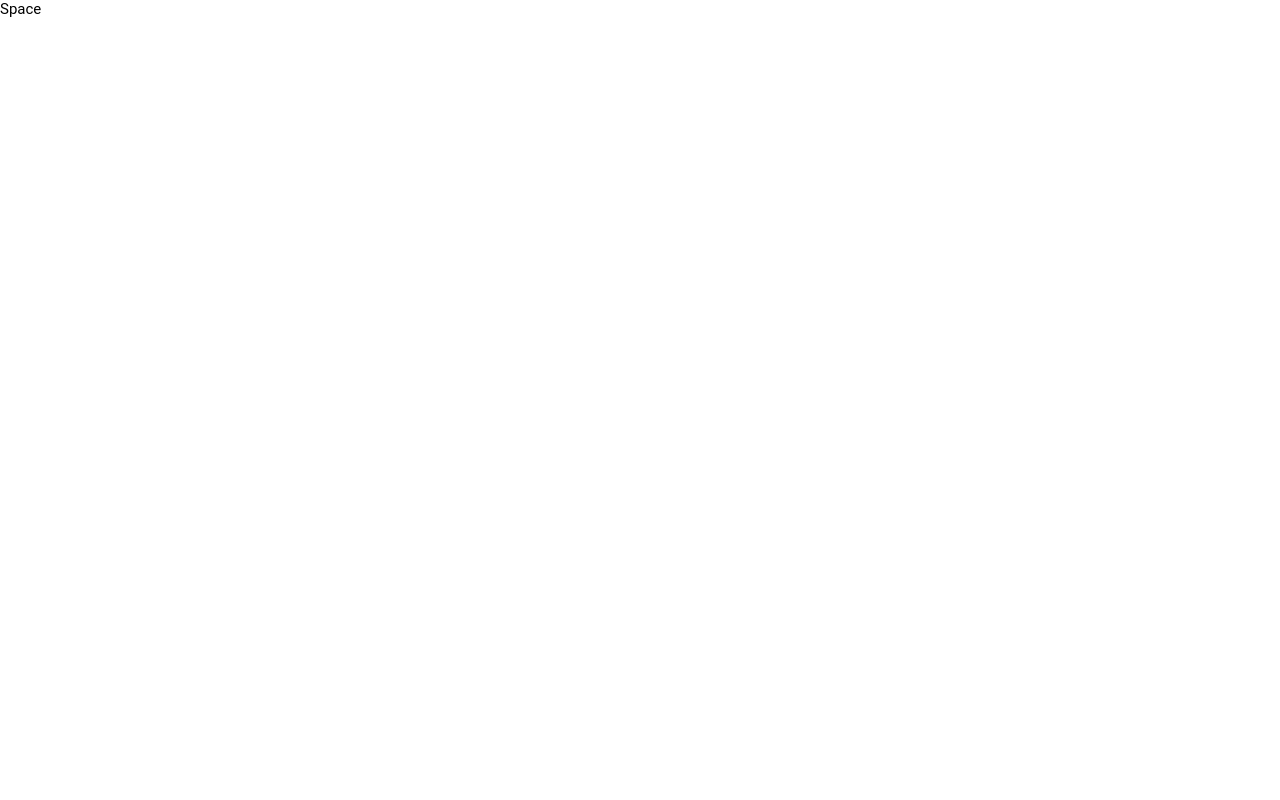
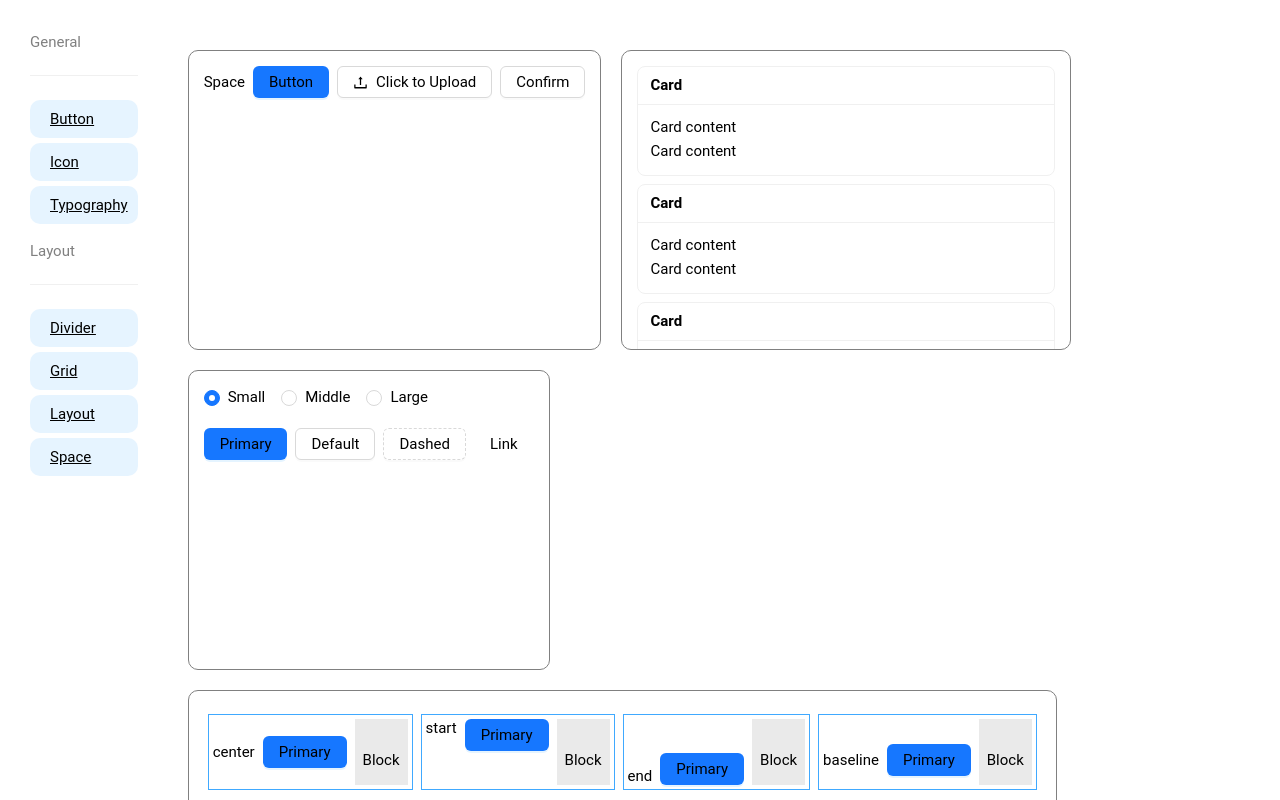
Before and after one commit to Pallab6Sense/AntD-Components, a Next.js app: page /space in a window 1280 px wide. Shown: the top 800 px of the page. Built offline with nearby package versions, Linux system fonts and the light colour scheme.

Commit message:
Space Component done 9:55 PM

```diff
--- a/pages/space.js
+++ b/pages/space.js
@@ -1,7 +1,288 @@
-const Space = () => {
-    return (
-        <>Space</>
-     );
-}
+import Navigation from '@/Components/Navigation';
+import {
+  UploadOutlined,
+  CommentOutlined,
+  DownloadOutlined,
+  EllipsisOutlined,
+  HeartOutlined,
+  LikeOutlined,
+  MailOutlined,
+  MobileOutlined,
+  ShareAltOutlined,
+  StarOutlined,
+  WarningOutlined,
+} from '@ant-design/icons';
+import {
+  Button,
+  Popconfirm,
+  Space,
+  Upload,
+  Card,
+  Radio,
+  Slider,
+  Typography,
+  Divider,
+  Dropdown,
+  Menu,
+  Tooltip,
+} from 'antd';
+import { useState } from 'react';
+const Sp_ace = () => {
+  const [size, setSize] = useState('small');
 
-export default Space;
+  const [size1, setSize1] = useState(8);
+
+  return (
+    <>
+      <div className="container">
+        <Navigation />
+
+        <div className="space-container">
+
+          <div className="spaceExample1">
+            <Space>
+              Space
+              <Button type="primary">Button</Button>
+              <Upload>
+                <Button>
+                  <UploadOutlined /> Click to Upload
+                </Button>
+              </Upload>
+              <Popconfirm
+                title="Are you sure delete this task?"
+                okText="Yes"
+                cancelText="No"
+              >
+                <Button>Confirm</Button>
+              </Popconfirm>
+            </Space>
+          </div>
+
+          <div className="spaceExample2">
+            <Space
+              direction="vertical"
+              size="small"
+              style={{
+                display: 'flex',
+              }}
+            >
+              <Card title="Card" size="small">
+                <p>Card content</p>
+                <p>Card content</p>
+              </Card>
+              <Card title="Card" size="small">
+                <p>Card content</p>
+                <p>Card content</p>
+              </Card>
+              <Card title="Card" size="small">
+                <p>Card content</p>
+                <p>Card content</p>
+              </Card>
+            </Space>
+          </div>
+
+          <div className="spaceExample3">
+            <Radio.Group value={size} onChange={(e) => setSize(e.target.value)}>
+              <Radio value="small">Small</Radio>
+              <Radio value="middle">Middle</Radio>
+              <Radio value="large">Large</Radio>
+            </Radio.Group>
+            <br />
+            <br />
+            <Space size={size}>
+              <Button type="primary">Primary</Button>
+              <Button>Default</Button>
+              <Button type="dashed">Dashed</Button>
+              <Button type="link">Link</Button>
+            </Space>
+          </div>
+
+          <div className="spaceExample4">
+            <div className="space-align-container">
+              <div className="space-align-block">
+                <Space align="center">
+                  center
+                  <Button type="primary">Primary</Button>
+                  <span className="mock-block">Block</span>
+                </Space>
+              </div>
+              <div className="space-align-block">
+                <Space align="start">
+                  start
+                  <Button type="primary">Primary</Button>
+                  <span className="mock-block">Block</span>
+                </Space>
+              </div>
+              <div className="space-align-block">
+                <Space align="end">
+                  end
+                  <Button type="primary">Primary</Button>
+                  <span className="mock-block">Block</span>
+                </Space>
+              </div>
+              <div className="space-align-block">
+                <Space align="baseline">
+                  baseline
+                  <Button type="primary">Primary</Button>
+                  <span className="mock-block">Block</span>
+                </Space>
+              </div>
+            </div>
+          </div>
+
+          <div className="spaceExample5">
+            <Slider value={size1} onChange={(value) => setSize1(value)} />
+            <br />
+            <br />
+            <Space size={size}>
+              <Button type="primary">Primary</Button>
+              <Button>Default</Button>
+              <Button type="dashed">Dashed</Button>
+              <Button type="link">Link</Button>
+            </Space>
+          </div>
+
+          <div className="spaceExample6">
+            <Space size={[8, 16]} wrap>
+              {new Array(20).fill(null).map((_, index) => (
+                <Button key={index}>Button</Button>
+              ))}
+            </Space>
+          </div>
+
+          <div className="spaceExample7">
+            <Space split={<Divider type="vertical" />}>
+              <Typography.Link>Link</Typography.Link>
+              <Typography.Link>Link</Typography.Link>
+              <Typography.Link>Link</Typography.Link>
+            </Space>
+          </div>
+
+          <div className="spaceExample8">
+            <Space.Compact block>
+              <Tooltip title="Like">
+                <Button icon={<LikeOutlined />} />
+              </Tooltip>
+              <Tooltip title="Comment">
+                <Button icon={<CommentOutlined />} />
+              </Tooltip>
+              <Tooltip title="Star">
+                <Button icon={<StarOutlined />} />
+              </Tooltip>
+              <Tooltip title="Heart">
+                <Button icon={<HeartOutlined />} />
+              </Tooltip>
+              <Tooltip title="Share">
+                <Button icon={<ShareAltOutlined />} />
+              </Tooltip>
+              <Tooltip title="Download">
+                <Button icon={<DownloadOutlined />} />
+              </Tooltip>
+              <Dropdown
+                placement="bottomRight"
+                overlay={
+                  <Menu
+                    items={[
+                      {
+                        key: '1',
+                        label: 'Report',
+                        icon: <WarningOutlined />,
+                      },
+                      {
+                        key: '2',
+                        label: 'Mail',
+                        icon: <MailOutlined />,
+                      },
+                      {
+                        key: '3',
+                        label: 'Mobile',
+                        icon: <MobileOutlined />,
+                      },
+                    ]}
+                  />
+                }
+                trigger={['click']}
+              >
+                <Button icon={<EllipsisOutlined />} />
+              </Dropdown>
+            </Space.Compact>
+            <br />
+            <Space.Compact block>
+              <Button type="primary">Button 1</Button>
+              <Button type="primary">Button 2</Button>
+              <Button type="primary">Button 3</Button>
+              <Button type="primary">Button 4</Button>
+              <Tooltip title="Tooltip">
+                <Button type="primary" icon={<DownloadOutlined />} disabled />
+              </Tooltip>
+              <Tooltip title="Tooltip">
+                <Button type="primary" icon={<DownloadOutlined />} />
+              </Tooltip>
+            </Space.Compact>
+            <br />
+            <Space.Compact block>
+              <Button>Button 1</Button>
+              <Button>Button 2</Button>
+              <Button>Button 3</Button>
+              <Tooltip title="Tooltip">
+                <Button icon={<DownloadOutlined />} disabled />
+              </Tooltip>
+              <Tooltip title="Tooltip">
+                <Button icon={<DownloadOutlined />} />
+              </Tooltip>
+              <Button type="primary">Button 4</Button>
+              <Dropdown
+                placement="bottomRight"
+                overlay={
+                  <Menu
+                    items={[
+                      {
+                        key: '1',
+                        label: '1st item',
+                      },
+                      {
+                        key: '2',
+                        label: '2nd item',
+                      },
+                      {
+                        key: '3',
+                        label: '3rd item',
+                      },
+                    ]}
+                  />
+                }
+                trigger={['click']}
+              >
+                <Button type="primary" icon={<EllipsisOutlined />} />
+              </Dropdown>
+            </Space.Compact>
+          </div>
+
+          <div className="spaceExample9">
+            <Space>
+              <Space.Compact direction="vertical">
+                <Button>Button 1</Button>
+                <Button>Button 2</Button>
+                <Button>Button 3</Button>
+              </Space.Compact>
+              <Space.Compact direction="vertical">
+                <Button type="dashed">Button 1</Button>
+                <Button type="dashed">Button 2</Button>
+                <Button type="dashed">Button 3</Button>
+              </Space.Compact>
+              <Space.Compact direction="vertical">
+                <Button type="primary">Button 1</Button>
+                <Button type="primary">Button 2</Button>
+                <Button type="primary">Button 3</Button>
+              </Space.Compact>
+            </Space>
+          </div>
+
+
+        </div>
+      </div>
+    </>
+  );
+};
+
+export default Sp_ace;
--- a/styles/globals.scss
+++ b/styles/globals.scss
@@ -165,9 +165,8 @@ li {
   // justify-content: center;
   text-align: center;
   // color: white;
-
 }
-.bg-blue1{
+.bg-blue1 {
   background-color: #629ff4;
   margin: 12px;
   padding: 10px;
@@ -177,21 +176,20 @@ li {
   // color: white;
 }
 
-.bg-green{
+.bg-green {
   background-color: green;
   margin: 12px;
   padding: 10px;
   // width: 500px;
 }
-.bg-green1{
+.bg-green1 {
   background-color: rgb(134, 227, 134);
   margin: 12px;
   padding: 10px;
   // width: 500px;
-
 }
-.layout-container{
-  display:flex;
+.layout-container {
+  display: flex;
   flex-direction: column;
   width: 1200px;
   // padding: 20px;
@@ -212,3 +210,53 @@ li {
   float: right;
   margin: 16px 0 16px 24px;
 }
+
+.space-container {
+  display: flex;
+  // flex-direction: column;
+  margin: 20px;
+  flex-wrap: wrap;
+}
+.spaceExample1,
+.spaceExample2,
+.spaceExample3,
+.spaceExample4,
+.spaceExample5,
+.spaceExample6,
+.spaceExample7,
+.spaceExample8,
+.spaceExample9 {
+  @include divStyle();
+  height: 300px !important;
+  overflow-y: auto;
+}
+.spaceExample6 {
+  height: fit-content !important;
+}
+
+.spaceExample2 {
+  width: 450px !important;
+  // height: ;
+}
+.spaceExample7,
+.spaceExample8,
+.spaceExample9 {
+  height: fit-content !important;
+}
+
+.space-align-container {
+  display: flex;
+  flex-wrap: wrap;
+  align-items: flex-start;
+}
+.space-align-block {
+  flex: none;
+  margin: 8px 4px;
+  padding: 4px;
+  border: 1px solid #40a9ff;
+}
+.space-align-block .mock-block {
+  display: inline-block;
+  padding: 32px 8px 16px;
+  background: rgba(150, 150, 150, 0.2);
+}
```
